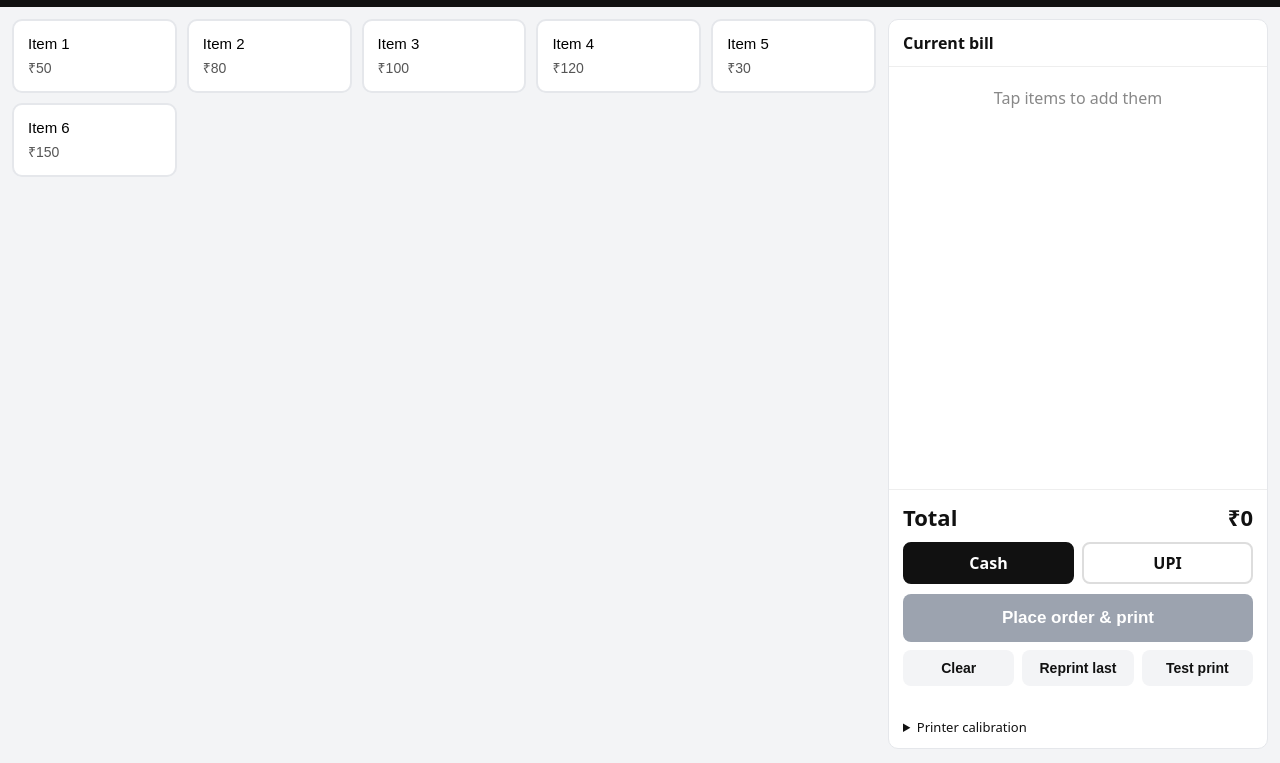
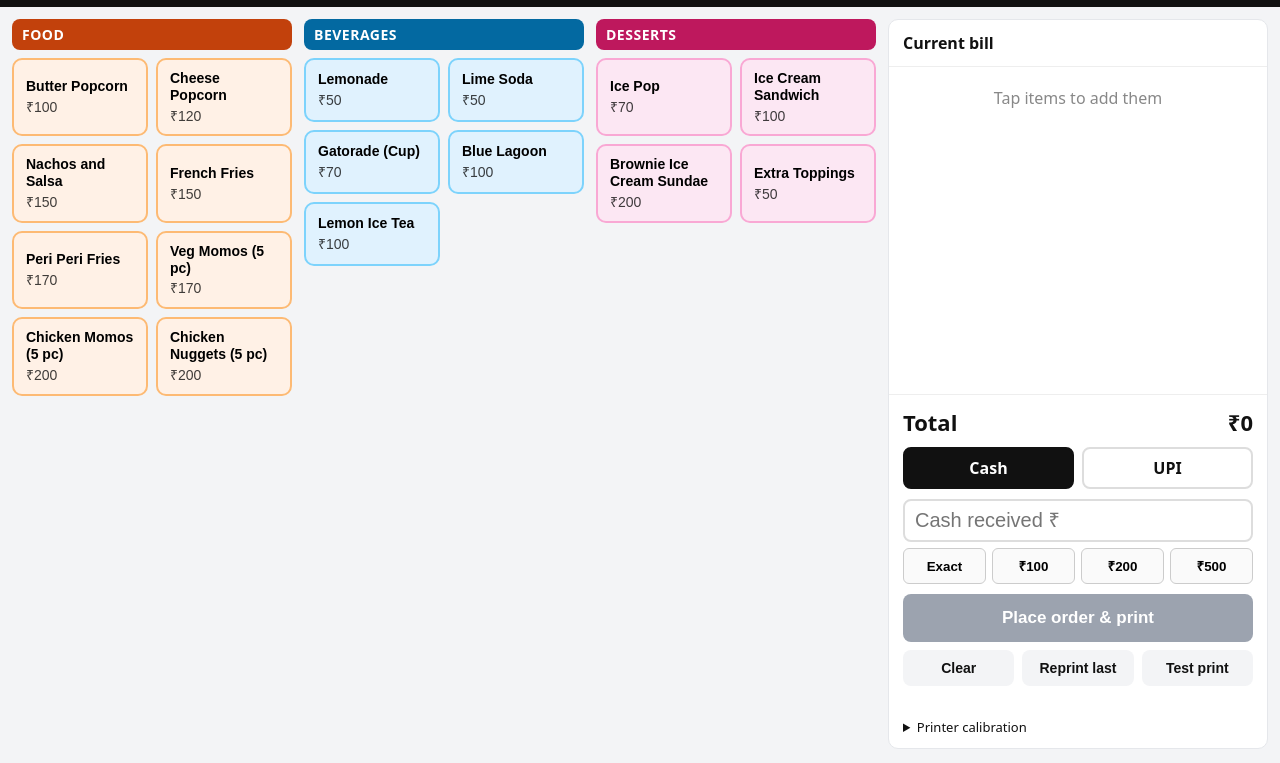
Before and after one commit to arnavravinder/pos-billing, a plain HTML site: page index.html in a window 1280 px wide. Shown: the part 37-800 px from the top of the page. Drawn offline with Linux system fonts and the light colour scheme.

Commit message:
Add Sports Day menu in colour-coded columns and cash change calculator
Co-Authored-By: Claude Opus 5.5 <noreply@anthropic.com>
Claude-Session: https://claude.ai/code/session_01Gk17gNzAeZ5LsSzndTgLRj

```diff
--- a/index.html
+++ b/index.html
@@ -6,16 +6,30 @@
 <title>Project Vita POS</title>
 <style>
 *{box-sizing:border-box}
+[hidden]{display:none!important}
 body{margin:0;font-family:system-ui,Segoe UI,Arial,sans-serif;background:#f3f4f6;color:#111}
 header{display:flex;align-items:center;justify-content:space-between;padding:10px 16px;background:#111;color:#fff}
 header h1{font-size:18px;margin:0}
 header .meta{font-size:13px;opacity:.8}
 main{display:grid;grid-template-columns:1fr 380px;gap:12px;padding:12px;height:calc(100vh - 46px)}
-.menu{overflow:auto;display:grid;grid-template-columns:repeat(auto-fill,minmax(150px,1fr));gap:10px;align-content:start}
-.item{background:#fff;border:2px solid #e5e7eb;border-radius:10px;padding:14px;text-align:left;cursor:pointer;font-size:15px;position:relative;user-select:none}
-.item:active{transform:scale(.98)}
-.item .price{color:#555;font-size:14px;margin-top:6px}
-.item .badge{position:absolute;top:6px;right:8px;background:#111;color:#fff;border-radius:999px;font-size:12px;padding:2px 8px}
+.menu{display:grid;grid-template-columns:repeat(3,1fr);gap:12px;min-height:0;overflow:auto}
+.cat{display:flex;flex-direction:column;gap:8px;min-width:0}
+.cat h3{margin:0;font-size:14px;text-transform:uppercase;letter-spacing:.5px;padding:6px 10px;border-radius:8px;color:#fff}
+.cat .items{display:grid;grid-template-columns:repeat(auto-fill,minmax(130px,1fr));gap:8px}
+.item{border:2px solid;border-radius:10px;padding:10px 12px;text-align:left;cursor:pointer;font-size:14px;font-weight:600;position:relative;user-select:none;min-height:64px;line-height:1.2}
+.item:active{transform:scale(.97)}
+.item .price{font-size:14px;font-weight:500;margin-top:4px;opacity:.75}
+.item .badge{position:absolute;top:-8px;right:-6px;background:#111;color:#fff;border-radius:999px;font-size:13px;padding:2px 9px}
+.food h3{background:#c2410c}.food .item{background:#fff1e6;border-color:#fdba74}
+.bev h3{background:#0369a1}.bev .item{background:#e0f2fe;border-color:#7dd3fc}
+.des h3{background:#be185d}.des .item{background:#fce7f3;border-color:#f9a8d4}
+.cashbox{margin-bottom:10px}
+.cashbox .in{display:flex;gap:6px;align-items:center}
+.cashbox input{flex:1;font-size:20px;padding:8px 10px;border:2px solid #ddd;border-radius:8px;width:100%}
+.quick{display:flex;gap:6px;margin-top:6px}
+.quick button{flex:1;padding:8px 0;border:1px solid #ccc;background:#fafafa;border-radius:6px;font-weight:600;cursor:pointer}
+.change{display:flex;justify-content:space-between;font-size:20px;font-weight:700;margin-top:8px;padding:8px 10px;border-radius:8px;background:#f0fdf4;color:#166534}
+.change.short{background:#fef2f2;color:#b91c1c}
 .cart{background:#fff;border-radius:10px;display:flex;flex-direction:column;overflow:hidden;border:1px solid #e5e7eb}
 .cart h2{margin:0;padding:12px 14px;font-size:16px;border-bottom:1px solid #eee}
 .lines{flex:1;overflow:auto}
@@ -64,6 +78,11 @@ details .grid{grid-template-columns:1fr 120px}
 <label><input type="radio" name="pay" value="Cash" checked><span>Cash</span></label>
 <label><input type="radio" name="pay" value="UPI"><span>UPI</span></label>
 </div>
+<div class="cashbox" id="cashbox">
+<div class="in"><input id="tendered" type="number" inputmode="numeric" min="0" placeholder="Cash received ₹"></div>
+<div class="quick"><button data-q="exact">Exact</button><button data-q="100">₹100</button><button data-q="200">₹200</button><button data-q="500">₹500</button></div>
+<div class="change" id="change" hidden><span id="changeLbl">Change</span><span id="changeAmt">₹0</span></div>
+</div>
 <button class="btn primary" id="placeBtn" disabled>Place order &amp; print</button>
 <div class="row">
 <button class="btn ghost" id="clearBtn">Clear</button>
@@ -90,13 +109,30 @@ details .grid{grid-template-columns:1fr 120px}
 <iframe id="printFrame" title="print"></iframe>
 
 <script type="module">
+const CATEGORIES = [
+  { key: "food", title: "Food", cls: "food" },
+  { key: "bev", title: "Beverages", cls: "bev" },
+  { key: "des", title: "Desserts", cls: "des" }
+];
+
 const MENU = [
-  { id: "m1", name: "Item 1", price: 50 },
-  { id: "m2", name: "Item 2", price: 80 },
-  { id: "m3", name: "Item 3", price: 100 },
-  { id: "m4", name: "Item 4", price: 120 },
-  { id: "m5", name: "Item 5", price: 30 },
-  { id: "m6", name: "Item 6", price: 150 }
+  { id: "f1", cat: "food", name: "Butter Popcorn", price: 100 },
+  { id: "f2", cat: "food", name: "Cheese Popcorn", price: 120 },
+  { id: "f3", cat: "food", name: "Nachos and Salsa", price: 150 },
+  { id: "f4", cat: "food", name: "French Fries", price: 150 },
+  { id: "f5", cat: "food", name: "Peri Peri Fries", price: 170 },
+  { id: "f6", cat: "food", name: "Veg Momos (5 pc)", price: 170 },
+  { id: "f7", cat: "food", name: "Chicken Momos (5 pc)", price: 200 },
+  { id: "f8", cat: "food", name: "Chicken Nuggets (5 pc)", price: 200 },
+  { id: "b1", cat: "bev", name: "Lemonade", price: 50 },
+  { id: "b2", cat: "bev", name: "Lime Soda", price: 50 },
+  { id: "b3", cat: "bev", name: "Gatorade (Cup)", price: 70 },
+  { id: "b4", cat: "bev", name: "Blue Lagoon", price: 100 },
+  { id: "b5", cat: "bev", name: "Lemon Ice Tea", price: 100 },
+  { id: "d1", cat: "des", name: "Ice Pop", price: 70 },
+  { id: "d2", cat: "des", name: "Ice Cream Sandwich", price: 100 },
+  { id: "d3", cat: "des", name: "Brownie Ice Cream Sundae", price: 200 },
+  { id: "d4", cat: "des", name: "Extra Toppings", price: 50 }
 ];
 
 const STALL = {
@@ -157,13 +193,20 @@ function toast(msg) {
 function renderMenu() {
   const m = $("#menu");
   m.innerHTML = "";
-  for (const item of MENU) {
-    const b = document.createElement("button");
-    b.className = "item";
-    const q = cart.get(item.id)?.qty || 0;
-    b.innerHTML = `<div>${esc(item.name)}</div><div class="price">${rupee(item.price)}</div>${q ? `<span class="badge">${q}</span>` : ""}`;
-    b.addEventListener("click", () => changeQty(item, 1));
-    m.appendChild(b);
+  for (const c of CATEGORIES) {
+    const col = document.createElement("div");
+    col.className = "cat " + c.cls;
+    col.innerHTML = `<h3>${esc(c.title)}</h3><div class="items"></div>`;
+    const grid = col.querySelector(".items");
+    for (const item of MENU.filter(i => i.cat === c.key)) {
+      const b = document.createElement("button");
+      b.className = "item";
+      const q = cart.get(item.id)?.qty || 0;
+      b.innerHTML = `<div>${esc(item.name)}</div><div class="price">${rupee(item.price)}</div>${q ? `<span class="badge">${q}</span>` : ""}`;
+      b.addEventListener("click", () => changeQty(item, 1));
+      grid.appendChild(b);
+    }
+    m.appendChild(col);
   }
 }
 
@@ -195,8 +238,33 @@ function render() {
     box.appendChild(row);
   }
   $("#total").textContent = rupee(cartTotal());
-  $("#placeBtn").disabled = !cart.size;
+  updateChange();
   $("#nextBill").textContent = "Next bill " + fmtBill(nextBillNo());
+}
+
+function payMode() { return document.querySelector('input[name="pay"]:checked').value; }
+
+function tendered() {
+  const v = parseFloat($("#tendered").value);
+  return isNaN(v) ? null : v;
+}
+
+function updateChange() {
+  const isCash = payMode() === "Cash";
+  $("#cashbox").hidden = !isCash;
+  const t = tendered(), total = cartTotal(), box = $("#change");
+  let short = false;
+  if (isCash && t !== null && cart.size) {
+    const diff = t - total;
+    short = diff < 0;
+    box.hidden = false;
+    box.classList.toggle("short", short);
+    $("#changeLbl").textContent = short ? "Short by" : "Change to give";
+    $("#changeAmt").textContent = rupee(Math.abs(diff));
+  } else {
+    box.hidden = true;
+  }
+  $("#placeBtn").disabled = !cart.size || short;
 }
 
 function esc(s) {
@@ -221,6 +289,7 @@ function receiptBody(o) {
     <div class="hr"></div>
     <div class="kv"><span>Items</span><span>${o.items.reduce((a, i) => a + i.qty, 0)}</span></div>
     <div class="kv tot"><span>TOTAL</span><span>Rs ${o.total.toFixed(2)}</span></div>
+    ${o.tendered != null ? `<div class="kv"><span>Cash paid</span><span>${o.tendered.toFixed(2)}</span></div><div class="kv"><span>Change</span><span>${o.change.toFixed(2)}</span></div>` : ""}
     <div class="hr"></div>
     ${STALL.footer.map(l => `<div class="c ft">${esc(l)}</div>`).join("")}
     <div style="height:${cal.tail}mm"></div>
@@ -295,17 +364,21 @@ async function placeOrder() {
     billNo: fmtBill(n),
     seq: n,
     createdAt: new Date().toISOString(),
-    payment: document.querySelector('input[name="pay"]:checked').value,
+    payment: payMode(),
     items: [...cart.values()].map(l => ({ id: l.id, name: l.name, price: l.price, qty: l.qty })),
     total: cartTotal(),
     synced: false
   };
+  const t = tendered();
+  order.tendered = order.payment === "Cash" && t !== null ? t : null;
+  order.change = order.tendered !== null ? order.tendered - order.total : null;
   localStorage.setItem("vita_billno", String(n));
   const list = getOrders();
   list.push(order);
   saveOrders(list);
   localStorage.setItem("vita_last", JSON.stringify(order));
   cart.clear();
+  $("#tendered").value = "";
   render();
   setStatus(`Saved ${order.billNo} (${rupee(order.total)})`);
   await printHTML(receiptBody(order));
@@ -348,7 +421,14 @@ async function syncPending() {
 }
 
 $("#placeBtn").addEventListener("click", placeOrder);
-$("#clearBtn").addEventListener("click", () => { cart.clear(); render(); });
+$("#clearBtn").addEventListener("click", () => { cart.clear(); $("#tendered").value = ""; render(); });
+$("#tendered").addEventListener("input", updateChange);
+document.querySelectorAll('input[name="pay"]').forEach(r => r.addEventListener("change", updateChange));
+document.querySelectorAll(".quick button").forEach(b => b.addEventListener("click", () => {
+  $("#tendered").value = b.dataset.q === "exact" ? cartTotal() : b.dataset.q;
+  updateChange();
+}));
+$("#tendered").addEventListener("keydown", e => { if (e.key === "Enter" && !$("#placeBtn").disabled) placeOrder(); });
 $("#reprintBtn").addEventListener("click", () => {
   const last = localStorage.getItem("vita_last");
   if (!last) return toast("No bill yet");
```
